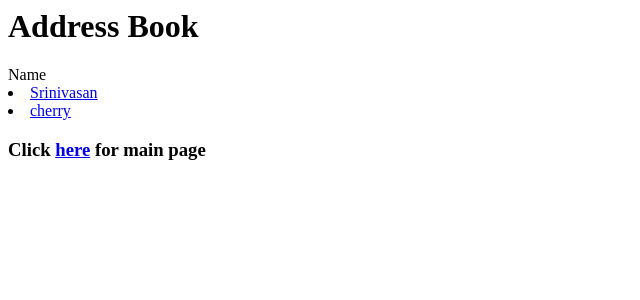
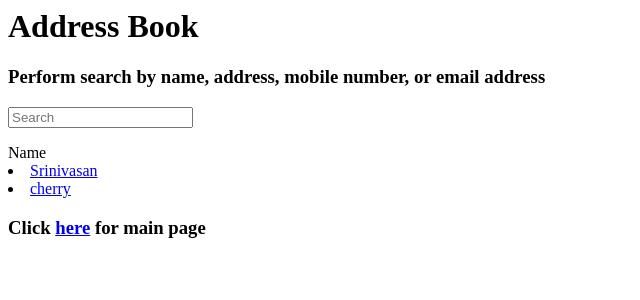
Before and after one commit to sriniGalway/addressbook, a Django app: page /entries/ in a window 1280 px wide. Shown: the top 300 px of the page, without its empty margins (0-640 px from the left). Run offline with Django 3.2, Linux system fonts and the light colour scheme; a user stored in the database is signed in; data comes from the database, SQL or seed files in the repository; both versions use the stored data as it was after the commit.

Commit message:
updated with search option

```diff
--- a/addressbook/templates/entries_detail.html
+++ b/addressbook/templates/entries_detail.html
@@ -29,7 +29,6 @@
 <td>
 {{ entry.email }}</td>
 </tr>
-
+<h3>Click <a href="http://127.0.0.1:8000">here</a> for main page</h3>
 </body>
-<h3>Click <a href="http://127.0.0.1:8000">here</a> for main page</h3>
 </html>
--- a/addressbook/templates/entries_list.html
+++ b/addressbook/templates/entries_list.html
@@ -5,10 +5,20 @@
   {% endfor %}
 </h3>
 {% endif %}
+
+
 <html>
-<head><title>Address Book</title><head>
+<head><title>Address Book</title>
+  <head>
 <h1>Address Book</h1>
+<h3>Perform search by name, address, mobile number, or email address</h3>
+
+<form method='GET' action='/entries/'>
+<input type='text' name='q' placeholder='Search'>
+</form>
 <body>
+
+
 <td>Name</td>
 <table>
 <tr>
--- a/addressbook/views.py
+++ b/addressbook/views.py
@@ -2,6 +2,8 @@ from django.contrib.auth.decorators import login_required #for login
 from django.contrib import messages
 from django.http import HttpResponse, Http404, HttpResponseRedirect
 from django.shortcuts import render, get_object_or_404
+
+from django.db.models import Q #for search query
 
 #Avid Media project specific
 from .models import EntryModel
@@ -85,10 +87,15 @@ def entries_detail_view(request, id=None):
 
 @login_required(login_url='/admin/login/')
 def entries_list_view(request):
-
-    print(request.user)
-
+    query = request.GET.get("q")
     entries_list = EntryModel.objects.all()
+    if query is not None:
+        entries_list = entries_list.filter(
+                Q(name__icontains=query) |
+                Q(surname__icontains=query) |
+                Q(mobile__icontains=query) |
+                Q(email__icontains=query)
+                )
     context_dictionary = {'entries_list': entries_list}
 
     if request.user.is_authenticated():
```
Also changed, not shown: db.sqlite3.
